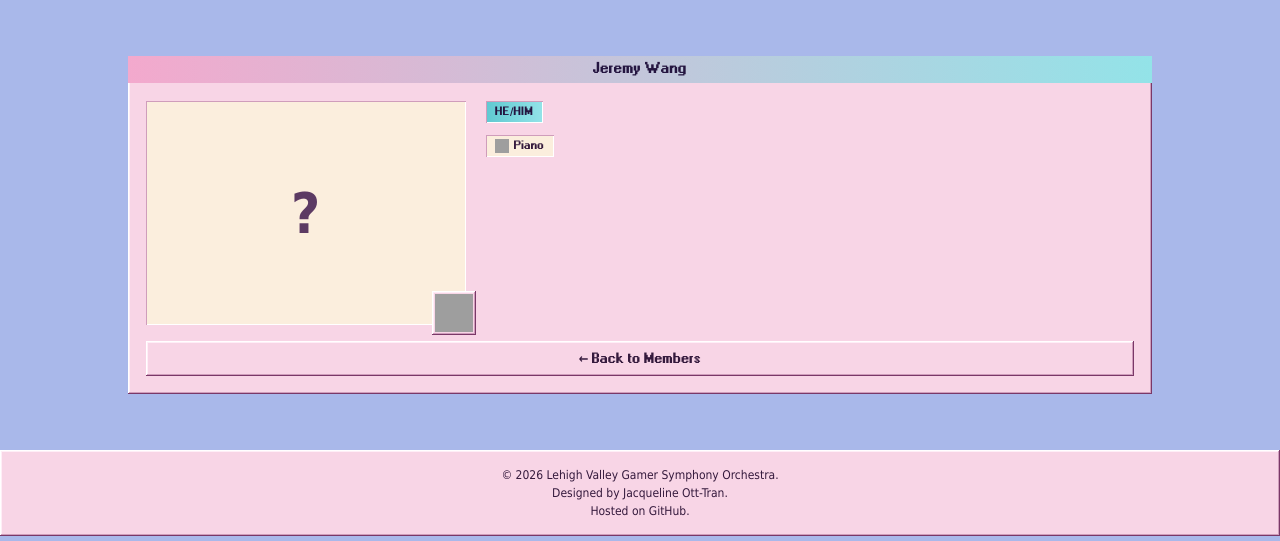
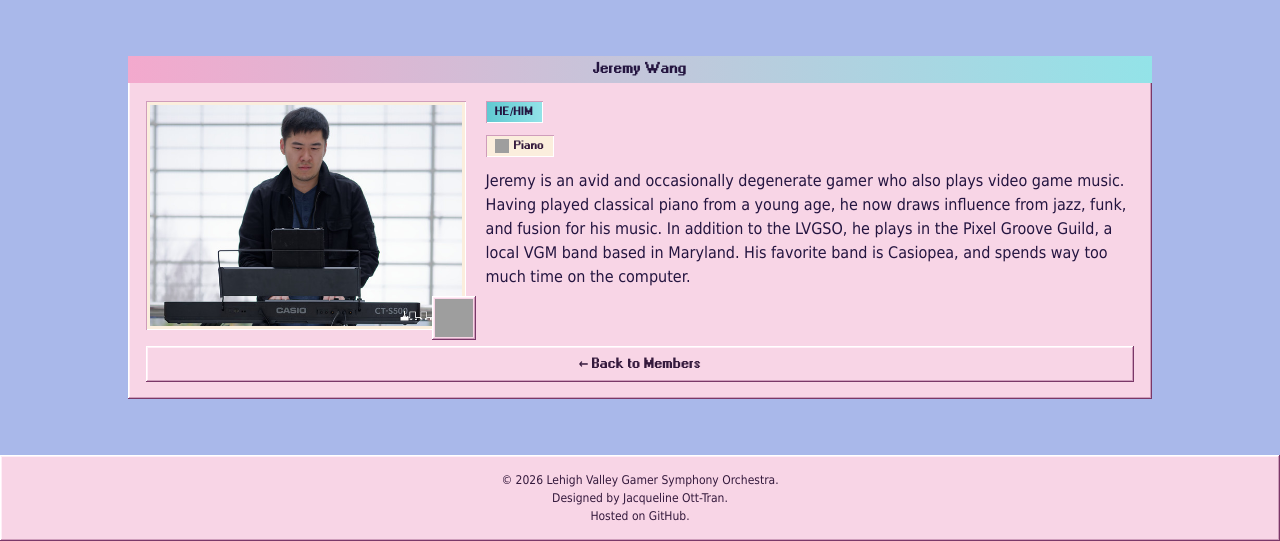
Before and after one commit to Jacquelinett/lvgso-website, a Jekyll site: the page built from _members/jeremy-wang.md, in a window 1280 px wide and 1184 px high. Shown: the part 643-1184 px from the top of the window. Built offline with Jekyll 4.4.1, drawn with Linux system fonts in a browser that asks for light colours; grey boxes are pictures that could not be loaded.

Commit message:
chore: add jeremy portrait

```diff
--- a/_members/jeremy-wang.md
+++ b/_members/jeremy-wang.md
@@ -3,9 +3,11 @@ layout: member
 order: 2
 name: "Jeremy Wang"
 pronouns: "he/him"
-portrait: ""
+portrait: "/assets/img/portraits/JeremyPortrait.png"
 sprite: "/assets/img/characters/players/jeremy_sprite.png"
 instruments:
   - "Piano"
 social: {}
 ---
+
+Jeremy is an avid and occasionally degenerate gamer who also plays video game music. Having played classical piano from a young age, he now draws influence from jazz, funk, and fusion for his music. In addition to the LVGSO, he plays in the Pixel Groove Guild, a local VGM band based in Maryland. His favorite band is Casiopea, and spends way too much time on the computer.
```
Also changed, not shown: assets/img/portraits/JeremyPortrait.png (added).
